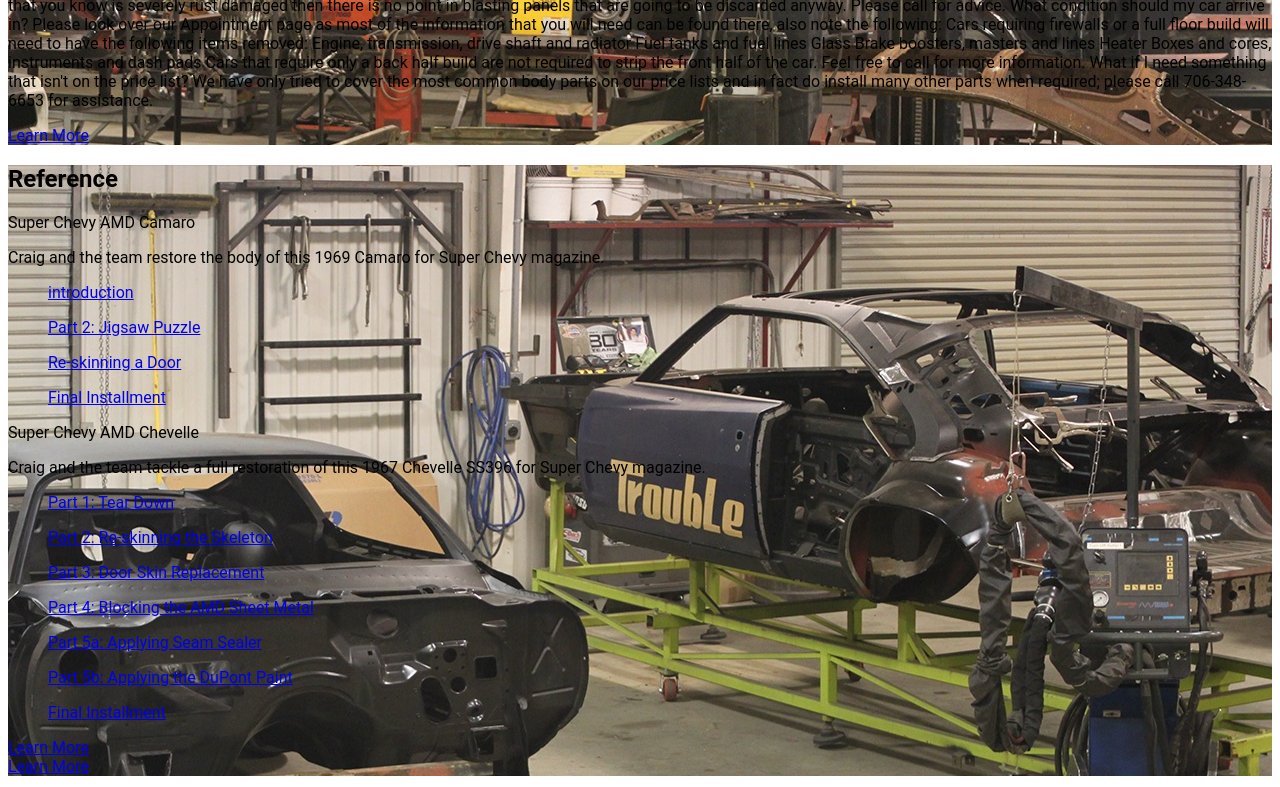
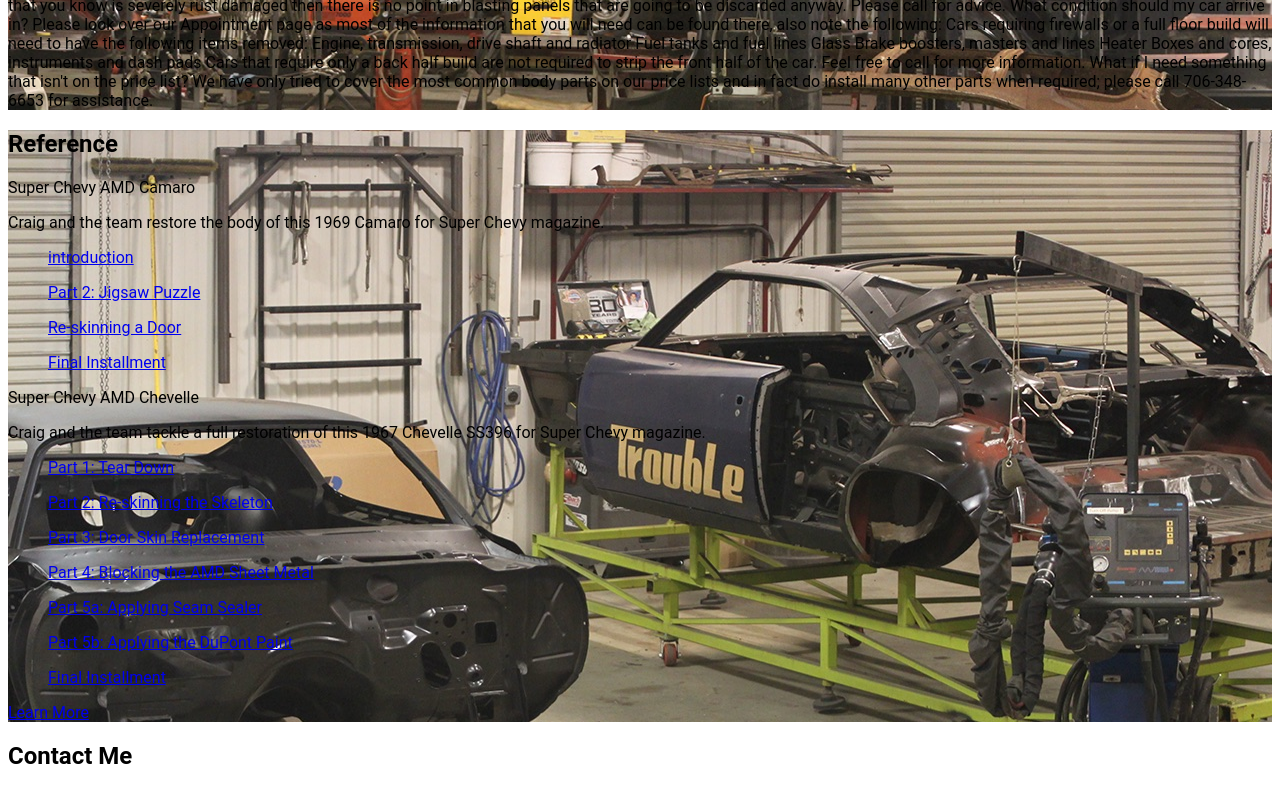
Before and after one commit to bgronback/NewAmdSite, a plain HTML site: page src/main/resources/static/index.html in a window 1280 px wide. Shown: the part 1820-2607 px from the top of the page. Drawn offline with nearby package versions, Linux system fonts and the light colour scheme; files that its build step writes are made by us from their sources.

Commit message:
removed learn more buttons

```diff
--- a/src/main/resources/static/index.html
+++ b/src/main/resources/static/index.html
@@ -148,7 +148,7 @@
 								We have only tried to cover the most common body parts on our price lists and in fact do install many other parts when required; please call 706-348-6653 for assistance.</p>
 						</div>
 						<footer>
-							<a href="FAQ.html" class="button alt">Learn More</a>
+
 						</footer>
 					</article>
 				</div>
@@ -181,7 +181,7 @@
 
 						</div>
 						<footer>
-							<a href="Reference.html" class="button alt">Learn More</a>
+
 						</footer>
 					</article>
 				</div>
```
